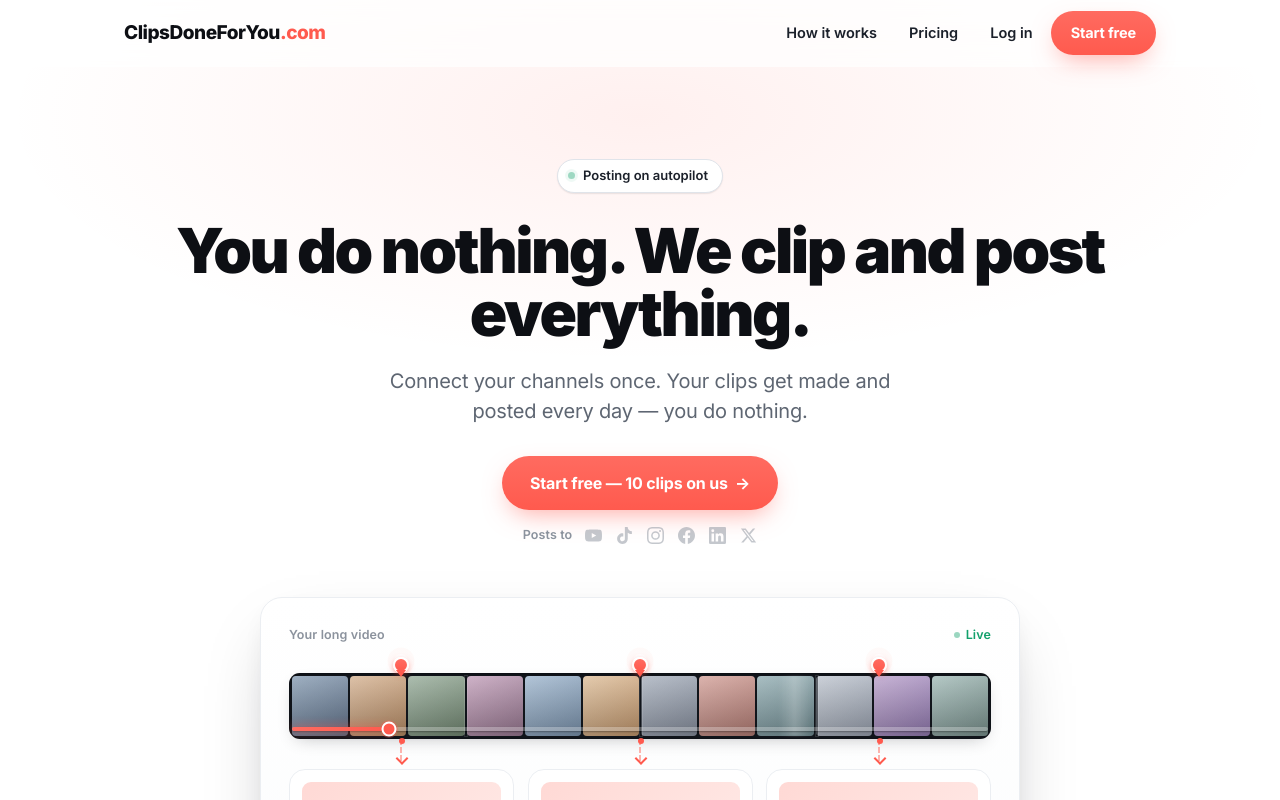
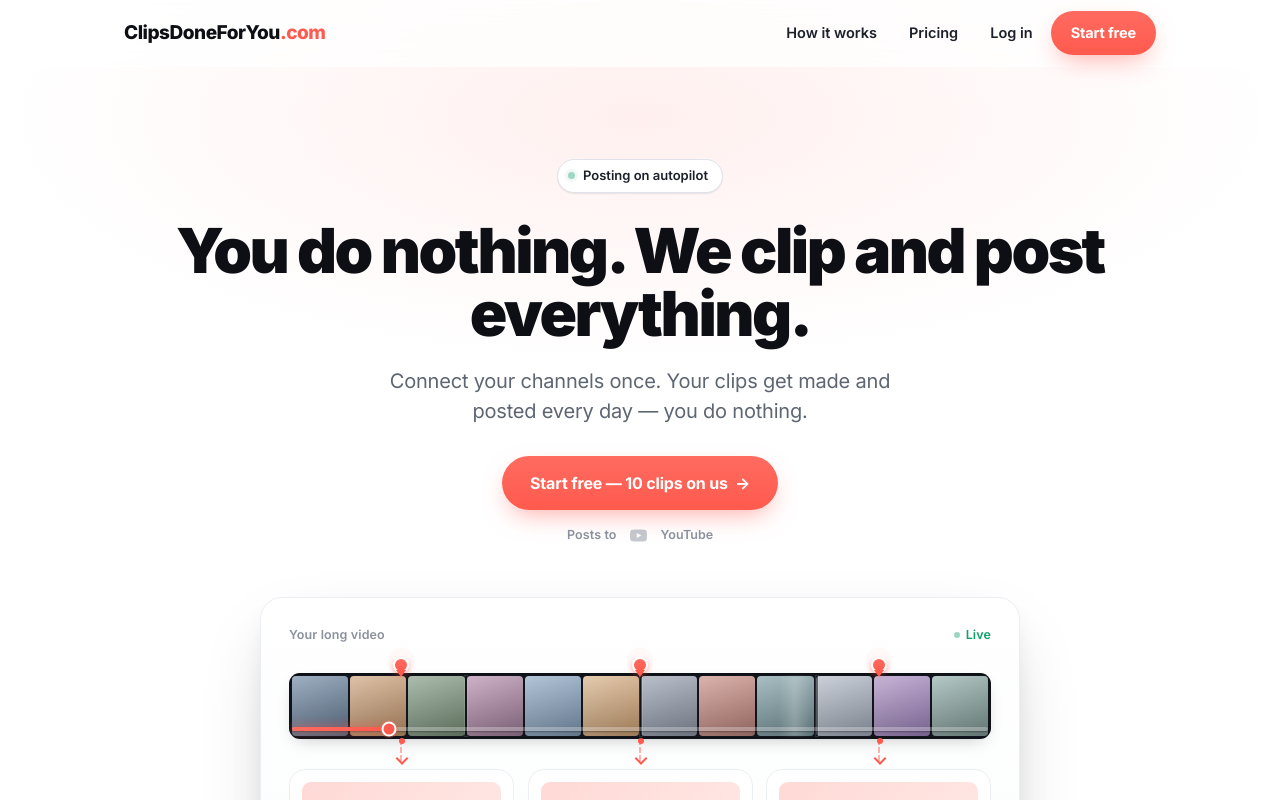
Before and after one commit to jaylenmareko/clipsdoneforyou, a website: page index.html in a window 1280 px wide. Shown: the top 800 px of the page. Drawn offline with Linux system fonts and the light colour scheme; no server answers.

Commit message:
Trim landing "Posts to" strip to YouTube only
Matches the YouTube-first launch scope — drops TikTok/Instagram/Facebook/
LinkedIn/X icons, keeps the YouTube mark with a label.

Co-Authored-By: Claude Opus 4.8 <noreply@anthropic.com>

```diff
--- a/index.html
+++ b/index.html
@@ -303,11 +303,7 @@
       <span class="lbl">Posts to</span>
       <span class="ics">
         <svg viewBox="0 0 24 24" aria-label="YouTube"><path d="M23.498 6.186a3.016 3.016 0 0 0-2.122-2.136C19.505 3.545 12 3.545 12 3.545s-7.505 0-9.377.505A3.017 3.017 0 0 0 .502 6.186C0 8.07 0 12 0 12s0 3.93.502 5.814a3.016 3.016 0 0 0 2.122 2.136c1.871.505 9.376.505 9.376.505s7.505 0 9.377-.505a3.015 3.015 0 0 0 2.122-2.136C24 15.93 24 12 24 12s0-3.93-.502-5.814zM9.545 15.568V8.432L15.818 12l-6.273 3.568z"/></svg>
-        <svg viewBox="0 0 24 24" aria-label="TikTok"><path d="M12.525.02c1.31-.02 2.61-.01 3.91-.02.08 1.53.63 3.09 1.75 4.17 1.12 1.11 2.7 1.62 4.24 1.79v4.03c-1.44-.05-2.89-.35-4.2-.97-.57-.26-1.1-.59-1.62-.93-.01 2.92.01 5.84-.02 8.75-.08 1.4-.54 2.79-1.35 3.94-1.31 1.92-3.58 3.17-5.91 3.21-1.43.08-2.86-.31-4.08-1.03-2.02-1.19-3.44-3.37-3.65-5.71-.02-.5-.03-1-.01-1.49.18-1.9 1.12-3.72 2.58-4.96 1.66-1.44 3.98-2.13 6.15-1.72.02 1.48-.04 2.96-.04 4.44-.99-.32-2.15-.23-3.02.37-.63.41-1.11 1.04-1.36 1.75-.21.51-.15 1.07-.14 1.61.24 1.64 1.82 3.02 3.5 2.87 1.12-.01 2.19-.66 2.77-1.61.19-.33.4-.67.41-1.06.1-1.79.06-3.57.07-5.36.01-4.03-.01-8.05.02-12.07z"/></svg>
-        <svg viewBox="0 0 24 24" aria-label="Instagram"><path d="M12 2.163c3.204 0 3.584.012 4.85.07 3.252.148 4.771 1.691 4.919 4.919.058 1.265.069 1.645.069 4.849 0 3.205-.012 3.584-.069 4.849-.149 3.225-1.664 4.771-4.919 4.919-1.266.058-1.644.07-4.85.07-3.204 0-3.584-.012-4.849-.07-3.26-.149-4.771-1.699-4.919-4.92-.058-1.265-.07-1.644-.07-4.849 0-3.204.013-3.583.07-4.849.149-3.227 1.664-4.771 4.919-4.919 1.266-.057 1.645-.069 4.849-.069zM12 0C8.741 0 8.332.014 7.052.072 2.695.272.273 2.69.073 7.052.014 8.333 0 8.741 0 12c0 3.259.014 3.668.072 4.948.2 4.358 2.618 6.78 6.98 6.98C8.333 23.986 8.741 24 12 24c3.259 0 3.668-.014 4.948-.072 4.354-.2 6.782-2.618 6.979-6.98.059-1.28.073-1.689.073-4.948 0-3.259-.014-3.667-.072-4.947-.196-4.354-2.617-6.78-6.979-6.98C15.668.014 15.259 0 12 0zm0 5.838a6.162 6.162 0 1 0 0 12.324 6.162 6.162 0 0 0 0-12.324zM12 16a4 4 0 1 1 0-8 4 4 0 0 1 0 8zm6.406-11.845a1.44 1.44 0 1 0 0 2.881 1.44 1.44 0 0 0 0-2.881z"/></svg>
-        <svg viewBox="0 0 24 24" aria-label="Facebook"><path d="M24 12.073c0-6.627-5.373-12-12-12s-12 5.373-12 12c0 5.99 4.388 10.954 10.125 11.854v-8.385H7.078v-3.47h3.047V9.43c0-3.007 1.792-4.669 4.533-4.669 1.312 0 2.686.235 2.686.235v2.953H15.83c-1.491 0-1.956.925-1.956 1.874v2.25h3.328l-.532 3.47h-2.796v8.385C19.612 23.027 24 18.062 24 12.073z"/></svg>
-        <svg viewBox="0 0 24 24" aria-label="LinkedIn"><path d="M20.447 20.452h-3.554v-5.569c0-1.328-.027-3.037-1.852-3.037-1.853 0-2.136 1.445-2.136 2.939v5.667H9.351V9h3.414v1.561h.046c.477-.9 1.637-1.85 3.37-1.85 3.601 0 4.267 2.37 4.267 5.455v6.286zM5.337 7.433a2.062 2.062 0 0 1-2.063-2.065 2.064 2.064 0 1 1 2.063 2.065zm1.782 13.019H3.555V9h3.564v11.452zM22.225 0H1.771C.792 0 0 .774 0 1.729v20.542C0 23.227.792 24 1.771 24h20.451C23.2 24 24 23.227 24 22.271V1.729C24 .774 23.2 0 22.225 0z"/></svg>
-        <svg viewBox="0 0 24 24" aria-label="X"><path d="M18.244 2.25h3.308l-7.227 8.26 8.502 11.24H16.17l-5.214-6.817L4.99 21.75H1.68l7.73-8.835L1.254 2.25H8.08l4.713 6.231zm-1.161 17.52h1.833L7.084 4.126H5.117z"/></svg>
+        <span style="font-size:12.5px;font-weight:600">YouTube</span>
       </span>
     </div>
   </div>
```
